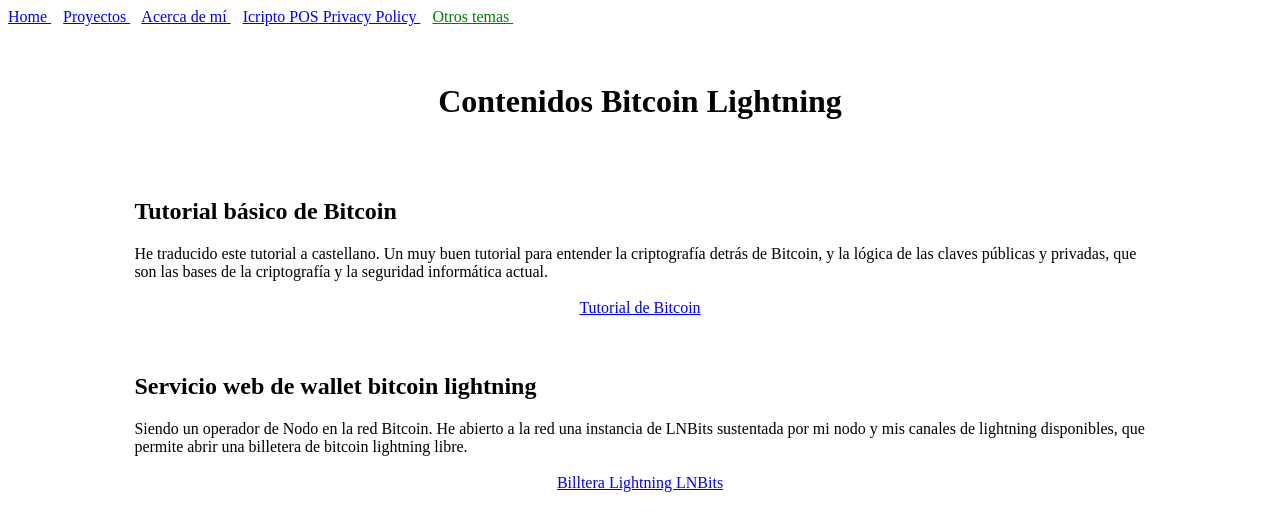
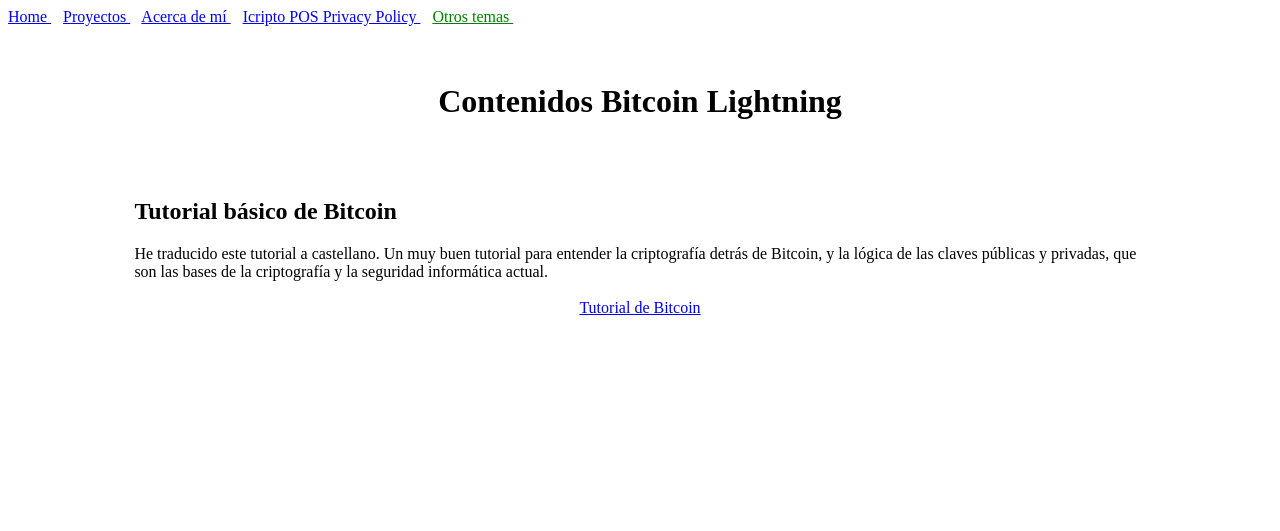
Before and after one commit to felipebrunet/felipebrunet.github.io, a Jekyll site: the page built from bitcoin_lightning.md, in a window 1280 px wide. Shown: the top 531 px of the page. Built offline with Jekyll 4.4.1, drawn with Linux system fonts in a browser that asks for light colours.

```diff
--- a/bitcoin_lightning.md
+++ b/bitcoin_lightning.md
@@ -10,8 +10,3 @@ description: Contenidos Bitcoin Lightning
 <p>He traducido este tutorial a castellano. Un muy buen tutorial para entender la criptografía detrás de Bitcoin, y la lógica de las claves públicas y privadas, que son las bases de la criptografía y la seguridad informática actual. <br><br>
 <a class=center_element  href="https://trybitcoin.satsie.dev/es.html" target="_blank">Tutorial de Bitcoin</a>
 <br><br>
-
-<h2>Servicio web de wallet bitcoin lightning</h2>
-<p>Siendo un operador de Nodo en la red Bitcoin. He abierto a la red una instancia de LNBits sustentada por mi nodo y mis canales de lightning disponibles, que permite abrir una billetera de bitcoin lightning libre. <br><br>
-<a class=center_element  href="https://lnbits.icripto.cl/" target="_blank">Billtera Lightning LNBits</a>
-<br><br>
```
Also changed, not shown: _posts/2023-06-14-plugin-wordpress-pago.md (+1 -1 lines), _posts/2023-07-08-asistente-email.md (added, +13 -0 lines), index.md (+2 -2 lines), 7 other files.
